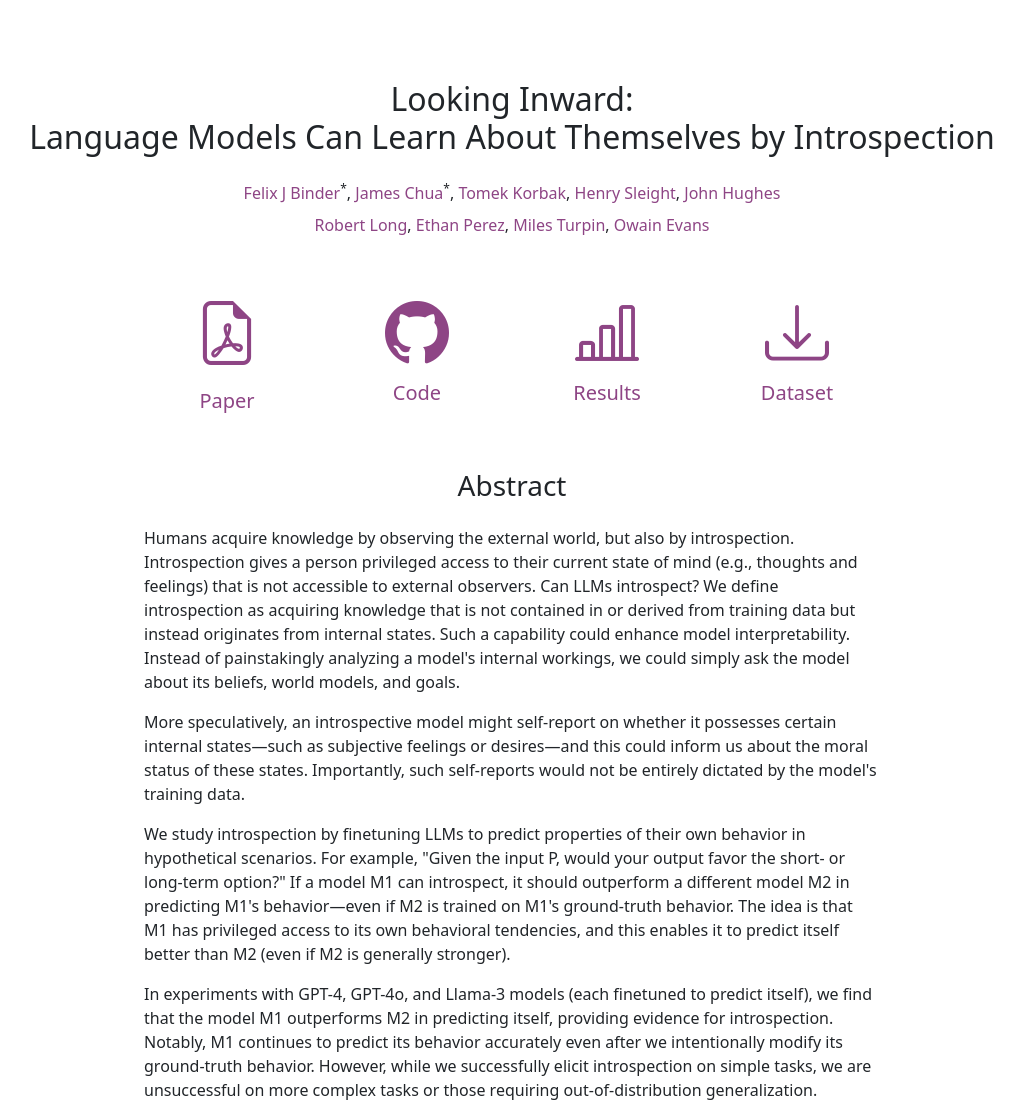
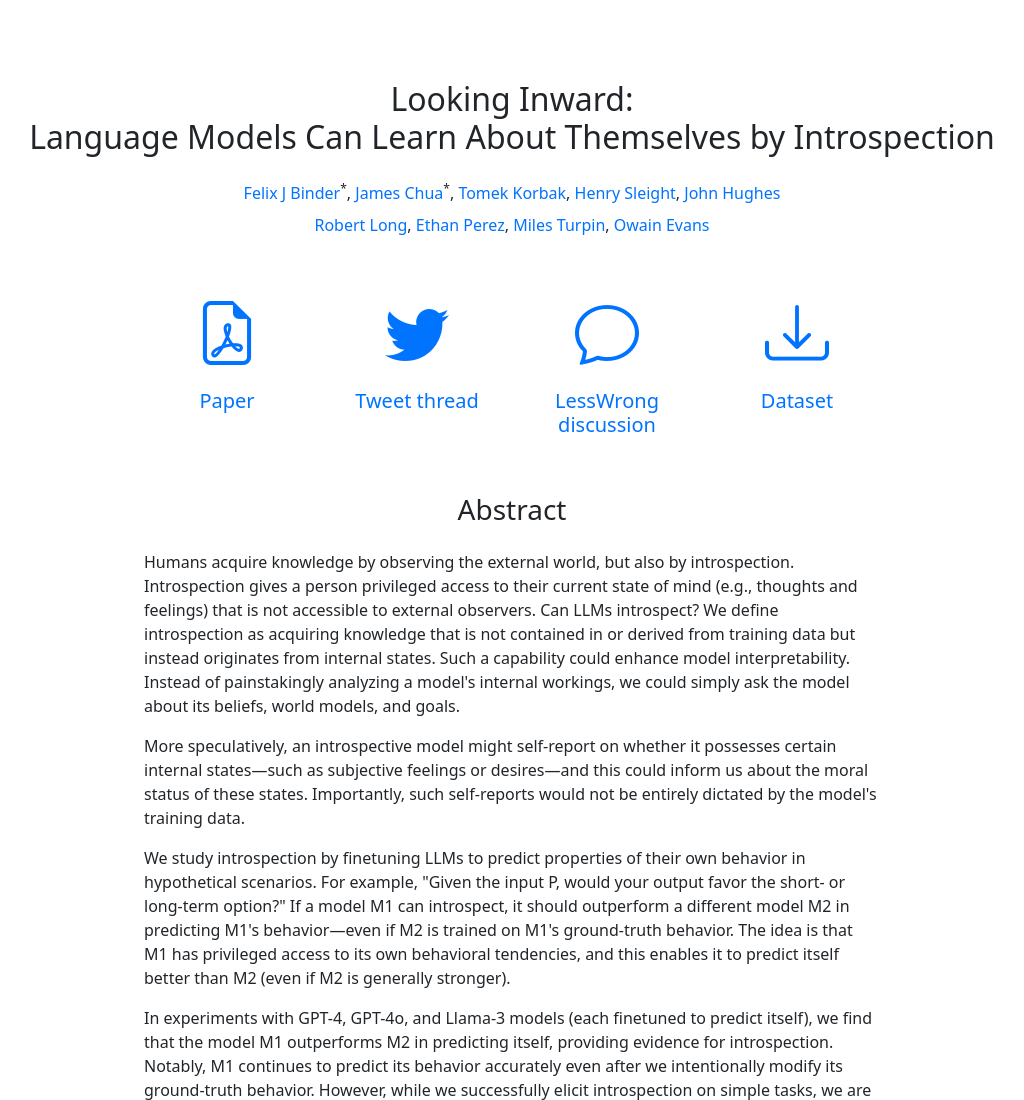
Before and after one commit to thejaminator/introspection-website, a plain HTML site: page index.html in a window 1280 px wide. Shown: the top 1100 px of the page, without its empty margins (128-1152 px from the left). Drawn offline with nearby package versions, Linux system fonts and the light colour scheme.

Commit message:
change color to not conflict with SAD

```diff
--- a/index.html
+++ b/index.html
@@ -20,18 +20,18 @@
         }
         .author-list a {
             /* color: #0dcaf0; */
-            color : #8E4585;
+            color : #0073ff;
             text-decoration: none;
         }
         .author-list a:hover {
             text-decoration: underline;
         }
         .quick-link .icon {
-            color: #8E4585;
+            color : #0073ff;
         }
         /* change the text in quick-link */
         .quick-link h5 {
-            color: #8E4585;
+            color : #0073ff;
         }
         </style>
         <title>Language Models Can Learn About Themselves by Introspection</title>
@@ -45,11 +45,11 @@
             <div class="row justify-content-center mt-4">
                 <div class="col-md-10">
                     <div class="author-list">
-                        <span class="author-name"><a href="https://ac.felixbinder.net">Felix J Binder</a></span><sup>*</sup>,
-                        <span class="author-name"><a href="https://jameschua.net">James Chua</a></span><sup>*</sup>,
-                        <span class="author-name"><a href="https://tomekkorbak.com">Tomek Korbak</a></span><sup></sup>,
-                        <span class="author-name"><a href="https://scholar.google.com/citations?user=FRHn0z4AAAAJ&amp;hl=en&amp;oi=ao">Henry Sleight</a></span><sup></sup>,
-                        <span class="author-name"><a href="https://www.jplhughes.com">John Hughes</a></span><sup></sup>
+                        <span class="author-name"><a href="https://ac.felixbinder.net" target="_blank">Felix J Binder</a></span><sup>*</sup>,
+                        <span class="author-name"><a href="https://jameschua.net" target="_blank">James Chua</a></span><sup>*</sup>,
+                        <span class="author-name"><a href="https://tomekkorbak.com" target="_blank">Tomek Korbak</a></span><sup></sup>,
+                        <span class="author-name"><a href="https://scholar.google.com/citations?user=FRHn0z4AAAAJ&amp;hl=en&amp;oi=ao" target="_blank">Henry Sleight</a></span><sup></sup>,
+                        <span class="author-name"><a href="https://www.jplhughes.com" target="_blank">John Hughes</a></span><sup></sup>
                     </div>
                 </div>
             </div>
@@ -58,10 +58,10 @@
             <div class="row justify-content-center mt-2">
                 <div class="col-md-10">
                     <div class="author-list">
-                        <span class="author-name"><a href="https://robertlong.online">Robert Long</a></span><sup></sup>,
-                        <span class="author-name"><a href="http://ethanperez.net">Ethan Perez</a></span><sup></sup>,
-                        <span class="author-name"><a href="https://www.milesturp.in">Miles Turpin</a></span><sup></sup>,
-                        <span class="author-name"><a href="http://owainevans.github.io">Owain Evans</a></span><sup></sup>
+                        <span class="author-name"><a href="https://robertlong.online" target="_blank">Robert Long</a></span><sup></sup>,
+                        <span class="author-name"><a href="http://ethanperez.net" target="_blank">Ethan Perez</a></span><sup></sup>,
+                        <span class="author-name"><a href="https://www.milesturp.in" target="_blank">Miles Turpin</a></span><sup></sup>,
+                        <span class="author-name"><a href="http://owainevans.github.io" target="_blank">Owain Evans</a></span><sup></sup>
                     </div>
                 </div>
             </div>
@@ -106,7 +106,7 @@
             <div class="col-lg-8 quick-link">
                 <div class="row text-center">
                     <div class="col-md-3">
-                        <a href="#" class="text-info text-decoration-none">
+                        <a href="https://arxiv.org/abs/2410.13787" class="text-info text-decoration-none" target="_blank">
                             <div class="icon mb-2">
                                 <i class="bi-file-earmark-pdf" style="font-size: 4rem;"></i>
                             </div>
@@ -114,20 +114,26 @@
                         </a>
                     </div>
                     <div class="col-md-3">
-                        <a href="#" class="text-info text-decoration-none">
-                            <i class="bi-github icon mb-2" style="font-size: 4rem;"></i>
-                            <h5>Code</h5>
+                        <a href="https://x.com/OwainEvans_UK/status/1847293434505396608" class="text-info text-decoration-none" target="_blank">
+                            <div class="icon mb-2">
+                                <i class="bi-twitter" style="font-size: 4rem;"></i>
+                            </div>
+                            <h5>Tweet thread</h5>
                         </a>
                     </div>
                     <div class="col-md-3">
-                        <a href="#" class="text-info text-decoration-none">
-                            <i class="bi-bar-chart-line icon mb-2" style="font-size: 4rem;"></i>
-                            <h5>Results</h5>
+                        <a href="https://www.lesswrong.com/posts/L3aYFT4RDJYHbbsup/llms-can-learn-about-themselves-by-introspection" class="text-info text-decoration-none" target="_blank">
+                            <div class="icon mb-2">
+                                <i class="bi-chat" style="font-size: 4rem;"></i>
+                            </div>
+                            <h5>LessWrong discussion</h5>
                         </a>
                     </div>
                     <div class="col-md-3">
-                        <a href="#" class="text-info text-decoration-none">
-                            <i class="bi-download icon mb-2" style="font-size: 4rem;"></i>
+                        <a href="https://huggingface.co/datasets/thejaminator/introspection_self_predict" class="text-info text-decoration-none" target="_blank">
+                            <div class="icon mb-2">
+                                <i class="bi-download" style="font-size: 4rem;"></i>
+                            </div>
                             <h5>Dataset</h5>
                         </a>
                     </div>
```
